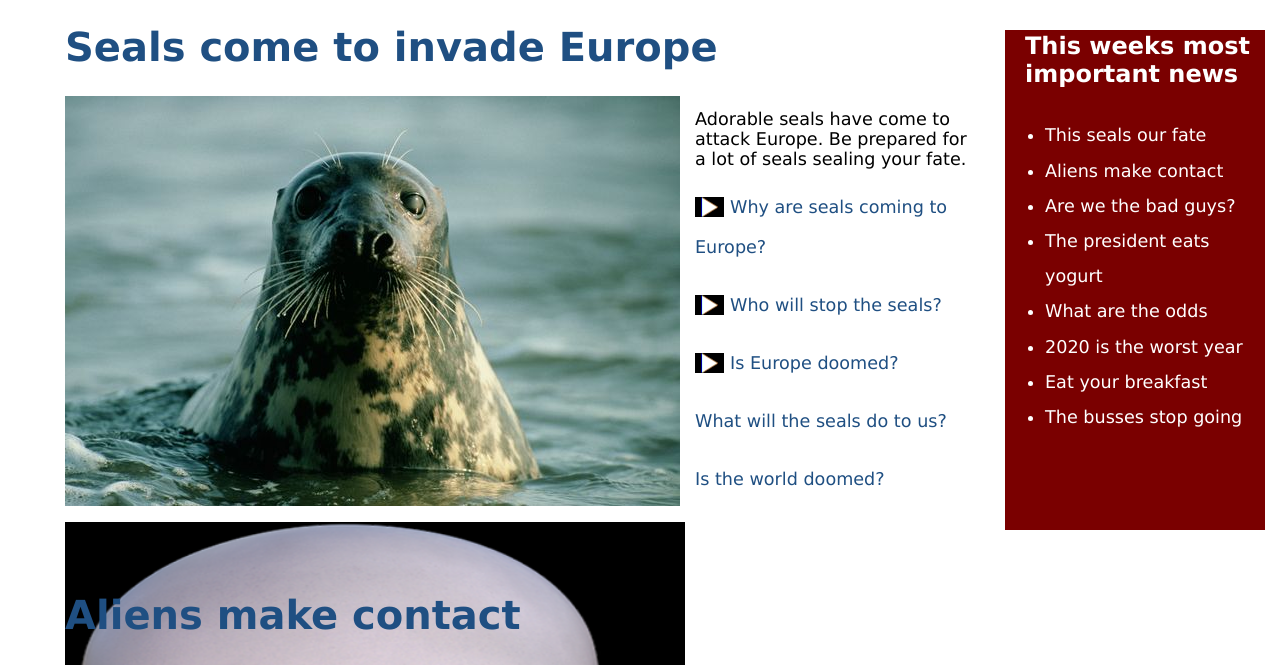
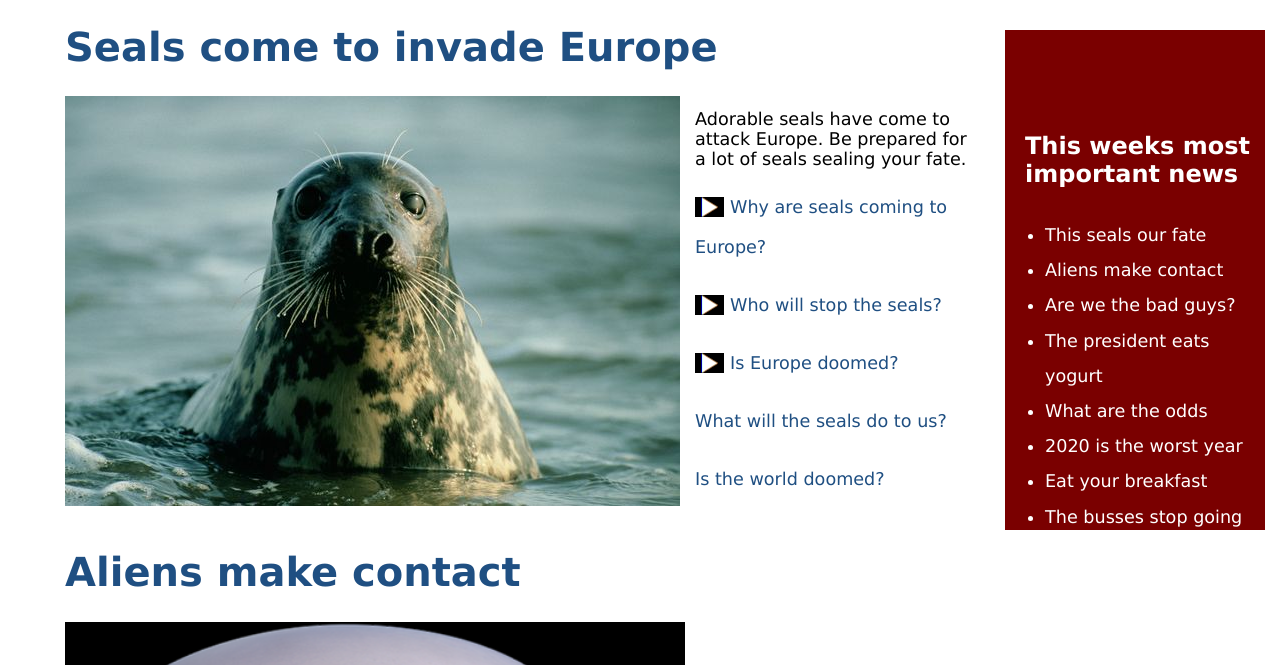
Before and after one commit to Dsaakv/freakyfriday, a plain HTML site: page index.html in a window 1280 px wide. Shown: the part 135-800 px from the top of the page. Drawn offline with Linux system fonts and the light colour scheme.

Commit message:
Update style.css

```diff
--- a/style.css
+++ b/style.css
@@ -87,9 +87,7 @@ h1{
     font-size:2.5em;
 }
 #headline2 h1{
-    position:absolute;
-    top:700px;
-
+   float:left;
 }
 
 
```
